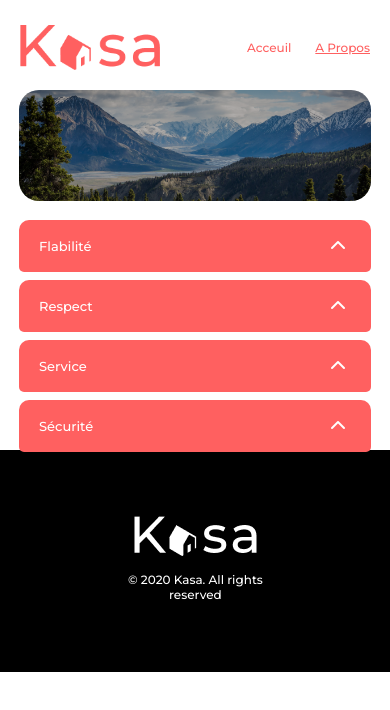
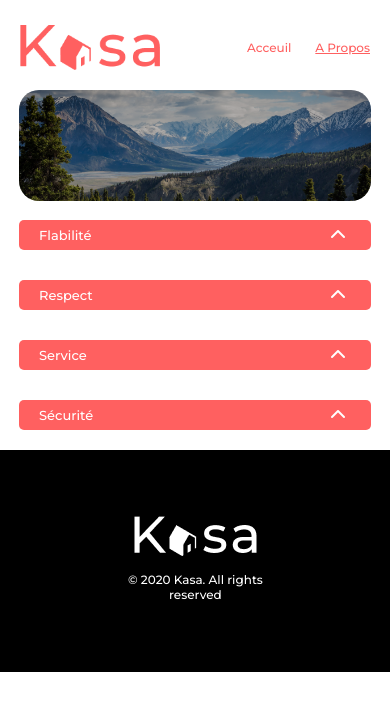
Before and after one commit to sdhm00/Projet_8_Kasa_App, a React (Create React App) app in the folder kasa-app/: page /About in a window 390 px wide. Shown: the top 710 px of the page. Built offline with nearby package versions, Linux system fonts and the light colour scheme.

Commit message:
modif dropdown 7/3/2023

```diff
--- a/kasa-app/src/styles/Components/Dropdown/_index.scss
+++ b/kasa-app/src/styles/Components/Dropdown/_index.scss
@@ -35,7 +35,7 @@
 
 .about-buttons .dropdown {
     .dropdown-button {
-        border-radius: 10px 10px 5px 5px;
+        border-radius: 5px;
         height : 52px;
         display: flex;
         align-items: center;
@@ -55,3 +55,23 @@
         margin: unset;
     }
 }
+
+/** Logements **/
+
+/** Version Mobile **/
+
+@media (max-width: 767.98px) {
+
+.about-buttons .dropdown {
+    .dropdown-button {
+        height: 30px;
+        display: flex;
+        align-items: center;
+        padding: 0 10px;
+    }
+
+    .dropdown-txt {
+        padding: unset;
+    }
+}
+}
--- a/kasa-app/src/styles/Layout/Pages/About/_index.scss
+++ b/kasa-app/src/styles/Layout/Pages/About/_index.scss
@@ -34,14 +34,11 @@
         gap: 19px;
 
         .info-block {
-            display: flex;
-            flex-direction: column;
+            width: 100%;
             gap: 20px;
-            width: 100%;
 
             .about-buttons {
                 width: 100%;
-                height: 30px;
 
                 h1 {
                     font-size: 13px;
--- a/kasa-app/src/styles/styles.css
+++ b/kasa-app/src/styles/styles.css
@@ -86,7 +86,7 @@ body {
 
 /** About page **/
 .about-buttons .dropdown .dropdown-button {
-  border-radius: 10px 10px 5px 5px;
+  border-radius: 5px;
   height: 52px;
   display: flex;
   align-items: center;
@@ -105,6 +105,19 @@ body {
   margin: unset;
 }
 
+/** Logements **/
+/** Version Mobile **/
+@media (max-width: 767.98px) {
+  .about-buttons .dropdown .dropdown-button {
+    height: 30px;
+    display: flex;
+    align-items: center;
+    padding: 0 10px;
+  }
+  .about-buttons .dropdown .dropdown-txt {
+    padding: unset;
+  }
+}
 .box {
   background-color: black;
   color: var(--second-color);
@@ -203,14 +216,11 @@ body {
     gap: 19px;
   }
   .about-block .info-block {
-    display: flex;
-    flex-direction: column;
+    width: 100%;
     gap: 20px;
-    width: 100%;
   }
   .about-block .info-block .about-buttons {
     width: 100%;
-    height: 30px;
   }
   .about-block .info-block .about-buttons h1 {
     font-size: 13px;
```
Also changed, not shown: 1 other file (tests, documents, lock files or other folders).
